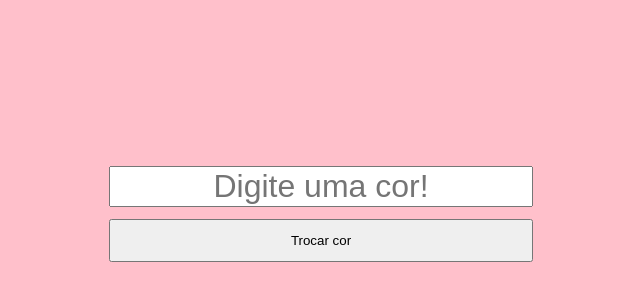
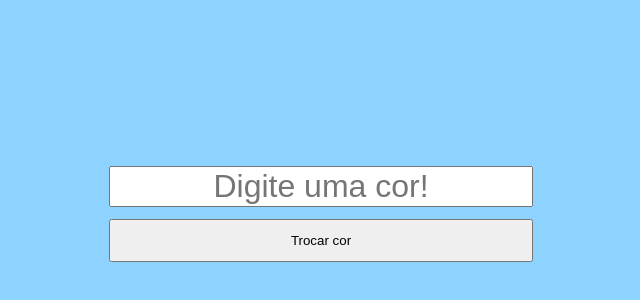
Before and after one commit to isinhahz/trocar-cor, a plain HTML site: page index.html in a window 1280 px wide. Shown: the part 186-486 px from the top of the page, without its empty margins (319-959 px from the left). Drawn offline with Linux system fonts and the light colour scheme.

Commit message:
alterações feitas

```diff
--- a/style.css
+++ b/style.css
@@ -4,7 +4,7 @@
     box-sizing: border-box;
 }
 :root{
-    --bg-color: pink
+    --bg-color: #8ed3ff
 }
 body{
     height: 100vh;
```
